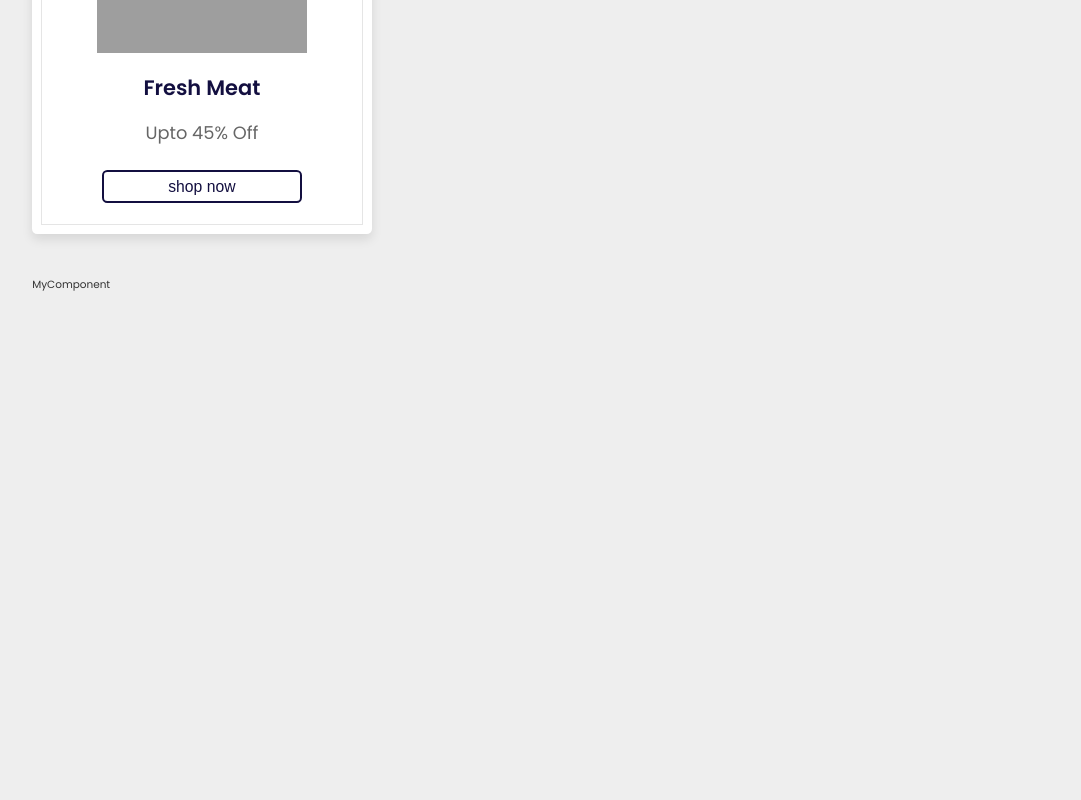
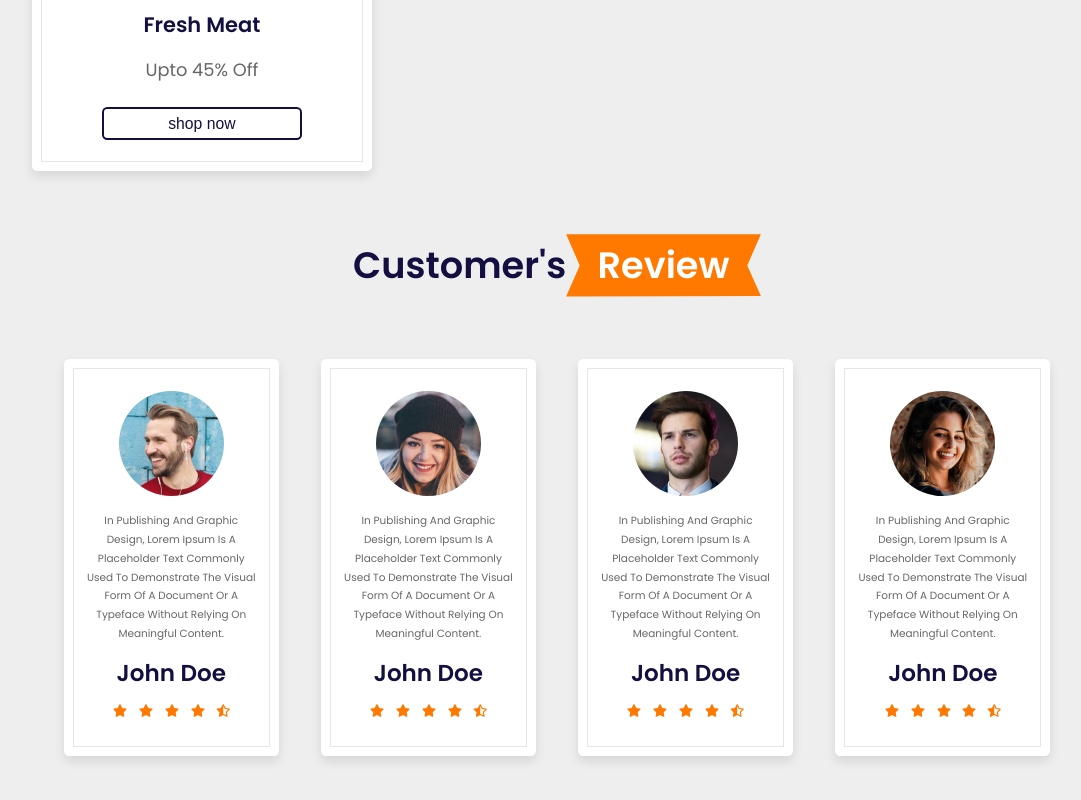
Before and after one commit to adonis0907/my-personal-site-mern-stack, a React (Create React App) app in the folder client/: page /prodject/ecommerce1 in a window 1280 px wide. Shown: the part 2912-3712 px from the top of the page, without its empty margins (83-1164 px from the left). Before the commit the page ends 3227 px from the top, so only its background shows below. Built offline with nearby package versions, Linux system fonts and the light colour scheme; grey boxes are pictures that could not be loaded.

Commit message:
the ecomerce update

```diff
--- a/client/src/components/mainContent/Content.jsx
+++ b/client/src/components/mainContent/Content.jsx
@@ -1,5 +1,4 @@
 import React from 'react'
-import {faStar,faStarHalfAlt } from '@fortawesome/free-solid-svg-icons';
 import GoalItems from '../goals/GoalItems'
 import ProductItem from '../productItem/ProductItem'
 import SecondaryButton from '../buttons/SecondaryButton'
@@ -8,6 +7,7 @@ import feature1 from './../images/design.svg'
 import feature2 from './../images/intelligence.svg'
 import feature3 from './../images/game-dev.svg'
 import product1 from "./../images/phone.svg"
+import {Link} from 'react-router-dom'
 
 const Content = () => {
   return (
@@ -31,7 +31,7 @@ const Content = () => {
                     A MERN aplication with an amazing dashboard and a tutorial section to help perpare for job coding chanlange.
                     </p>
                       <div className="button-area">
-                        <a href="#"> Contact </a>
+                        <Link to="/"> Contact </Link>
 
                         <SecondaryButton  name={"Dashbourd"}/>
 
--- a/client/src/components/prodjects/ecomerce/components/header/Header.jsx
+++ b/client/src/components/prodjects/ecomerce/components/header/Header.jsx
@@ -6,6 +6,7 @@ import card3 from "../../images/cart-img-3.png"
 import { FontAwesomeIcon } from '@fortawesome/react-fontawesome';
 import EcomShoppingCard from '../cards/ecomshoppingcard/EcomShoppingCard'
 import PrimaryButton from "../buttons/PrimaryButton"
+import {Link} from 'react-router-dom'
 import {
   faShoppingBasket,
   faBars,
@@ -102,7 +103,7 @@ const Header = () => {
 
   return (
     <header className="ecom__header">
-    <a href="#" className="ecom__logo link"><FontAwesomeIcon icon={ faShoppingBasket }/>Groco</a>
+    <Link to="/" className="ecom__logo link"><FontAwesomeIcon icon={ faShoppingBasket }/>Groco</Link>
     <nav className="ecom__navbar">
       <a href="#ecom__home">home</a>
       <a href="#ecom__features">features</a>
@@ -138,8 +139,8 @@ const Header = () => {
       <h3>Login now</h3>
       <input type="email" placeholder="your email" className="ecom__box" />
       <input type="password" placeholder="your password" className="ecom__box" />
-        <p className="ecom__form-paragraph">forgot your password?<a href="#">Reset Now</a></p>
-        <p className="ecom__form-paragraph">Don't have an account?<a href="#">Create Now</a></p>
+        <p className="ecom__form-paragraph">forgot your password?<Link to="/">Reset Now</Link></p>
+        <p className="ecom__form-paragraph">Don't have an account?<Link to="/">Create Now</Link></p>
       <input type="submit" value="login now" className="ecom__submit-btn"/>
 
     </form>
--- a/client/src/components/prodjects/ecomerce/components/home/Home.jsx
+++ b/client/src/components/prodjects/ecomerce/components/home/Home.jsx
@@ -1,6 +1,7 @@
 import React from 'react'
 import './Home.css'
 import Image from "./banner-bg.webp"
+import {Link} from 'react-router-dom'
 const Home = () => {
   return (
     <section className="ecom__home" id="ecom__home"style={{ backgroundImage: 'url(' + Image + ')' }} >
@@ -8,7 +9,7 @@ const Home = () => {
     <div className="ecom__content">
       <h3>fresh and <span>organic</span> products for you</h3>
       <p>Lorem ipsum dolor sit amet, consectetur adipiscing elit. Donec pretium leo et sagittis maximus. Nam dictum pharetra diam, eu dictum diam feugiat sed.</p>
-      <a href="#" className="ecom__home-btn link">shop now</a>
+      <Link to="/" className="ecom__home-btn link">shop now</Link>
     </div>
 
     </section>
--- a/client/src/components/prodjects/ecomerce/components/productItem/ProductItem.css
+++ b/client/src/components/prodjects/ecomerce/components/productItem/ProductItem.css
@@ -8,7 +8,7 @@ outline: var(--outline);
 box-shadow: var(--box-shadow);
 transition: .2s linear;
 width: 34rem;
-margin:2rem;
+margin:.5rem;
 }
 
 .ecom__product-box:hover{
--- /dev/null
+++ b/client/src/components/prodjects/ecomerce/components/reviewItems/ReviewItems.css
@@ -0,0 +1,41 @@
+.ecom__review-box{
+  background: var(--white);
+  border-radius: .5rem;
+  text-align: center;
+  padding: 3rem 2rem;
+  outline-offset: -1rem;
+  outline: var(--outline);
+  box-shadow: var(--box-shadow);
+  transition: .2s linear;
+  width: 34rem;
+  margin:2rem;
+}
+
+.ecom__review-box:hover{
+  outline-offset: 0rem;
+  outline: var(--outline-hover);
+}
+
+.ecom__review-box img{
+  height: 10rem;
+  width: 10rem;
+  border-radius: 50%;
+}
+.ecom__review-box p{
+  padding: 1rem 0;
+  line-height: 1.8rem;
+  color:var(--light-color);
+  font-size: 1rem;
+
+}
+.ecom__review-box h3{
+  padding-bottom: .5rem;
+  color:var(--black);
+  font-size: 2.2rem;
+
+}
+.ecom__review-stars svg{
+  color:var(--orange);
+  font-size: 2.2rem;
+  padding: .5rem 0;
+}
--- /dev/null
+++ b/client/src/components/prodjects/ecomerce/components/reviewItems/ReviewItems.jsx
@@ -0,0 +1,22 @@
+import React from 'react'
+import { FontAwesomeIcon } from '@fortawesome/react-fontawesome';
+import './ReviewItems.css'
+const ReviewItems = ({img,star1,star2,star3,star4,star5,text,name}) => {
+  return (
+
+        <div className="ecom__review-box swiper-slide">
+          <img src ={img} alt=""/>
+          <p>{text}</p>
+          <h3>{name}</h3>
+          <div className="ecom__review-stars">
+          <FontAwesomeIcon icon={ star1 }/>
+          <FontAwesomeIcon icon={ star2 }/>
+          <FontAwesomeIcon icon={ star3 }/>
+          <FontAwesomeIcon icon={ star4 }/>
+          <FontAwesomeIcon icon={ star5 }/>
+          </div>
+        </div>
+  )
+}
+
+export default ReviewItems
--- a/client/src/components/prodjects/ecomerce/components/reviews/Reviews.css
+++ b/client/src/components/prodjects/ecomerce/components/reviews/Reviews.css
@@ -0,0 +1,19 @@
+.ecom__review .ecom__review-slider{
+  padding: 1rem;
+
+}
+
+.ecom__review .ecom__review-slider:first-child{
+  margin-bottom: 2rem;
+}
+
+.ecom_rewiew-wrapper{
+  display: flex;
+  overflow-y:hidden;
+  overflow-x: scroll;
+
+}
+
+.ecom_rewiew-wrapper::-webkit-scrollbar{
+  display: none;
+}
--- a/client/src/components/prodjects/ecomerce/components/reviews/Reviews.jsx
+++ b/client/src/components/prodjects/ecomerce/components/reviews/Reviews.jsx
@@ -1,8 +1,74 @@
 import React from 'react'
 import './Reviews.css'
+import ReviewItems from '../reviewItems/ReviewItems'
+import rev1 from '../../images/pic-1.png'
+import rev2 from '../../images/pic-2.png'
+
+import rev3 from '../../images/pic-3.png'
+
+import rev4 from '../../images/pic-4.png'
+
+import {
+  faStar,
+  faStarHalfAlt
+ } from '@fortawesome/free-solid-svg-icons';
 const Reviews = () => {
   return (
-    <section className="ecom__review" id="ecom__review">MyComponent</section>
+    <section className="ecom__review" id="ecom__review">
+      <h1 className="ecom__heading">customer's<span>review</span></h1>
+      <div className="ecom__review-slider swiper">
+      <div className="ecom_rewiew-wrapper">
+          <ReviewItems
+            img={rev1}
+            text={"In publishing and graphic design, Lorem ipsum is a placeholder text commonly used to demonstrate the visual form of a document or a typeface without relying on meaningful content."}
+            name={"John Doe"}
+            star1={faStar}
+            star2={faStar}
+            star3={faStar}
+            star4={faStar}
+            star5={faStarHalfAlt}
+          />
+
+          <ReviewItems
+            img={rev2}
+            text={"In publishing and graphic design, Lorem ipsum is a placeholder text commonly used to demonstrate the visual form of a document or a typeface without relying on meaningful content."}
+            name={"John Doe"}
+            star1={faStar}
+            star2={faStar}
+            star3={faStar}
+            star4={faStar}
+            star5={faStarHalfAlt}
+          />
+
+          <ReviewItems
+            img={rev3}
+            text={"In publishing and graphic design, Lorem ipsum is a placeholder text commonly used to demonstrate the visual form of a document or a typeface without relying on meaningful content."}
+            name={"John Doe"}
+            star1={faStar}
+            star2={faStar}
+            star3={faStar}
+            star4={faStar}
+            star5={faStarHalfAlt}
+          />
+
+          <ReviewItems
+            img={rev4}
+            text={"In publishing and graphic design, Lorem ipsum is a placeholder text commonly used to demonstrate the visual form of a document or a typeface without relying on meaningful content."}
+            name={"John Doe"}
+            star1={faStar}
+            star2={faStar}
+            star3={faStar}
+            star4={faStar}
+            star5={faStarHalfAlt}
+          />
+
+
+
+
+
+          </div>
+      </div>
+    </section>
   )
 }
 
--- a/client/src/components/screens/LoginScreen.js
+++ b/client/src/components/screens/LoginScreen.js
@@ -50,10 +50,10 @@ const LoginScreen = ({history}) => {
 
 
   window.onscroll=()=>{
-    let landing__cardForm=document.querySelector('.landing__shopping-card');
-    let landing__cardForm2=document.querySelector('.landing__login-from');
-    let landing__navbar=document.querySelector('.landing__navbar');
-    let landing__searchForm=document.querySelector('.landing__search-form');
+    // let landing__cardForm=document.querySelector('.landing__shopping-card');
+    // let landing__cardForm2=document.querySelector('.landing__login-from');
+    // let landing__navbar=document.querySelector('.landing__navbar');
+    // let landing__searchForm=document.querySelector('.landing__search-form');
 
     // if( landing__searchForm.classList[1]==='landing__active'){
     //   landing__searchForm.classList.remove('landing__active')
```
Also changed, not shown: client/src/components/mainHeader/Header.jsx (+19 -19 lines), 1 other file (tests, documents, lock files or other folders).
